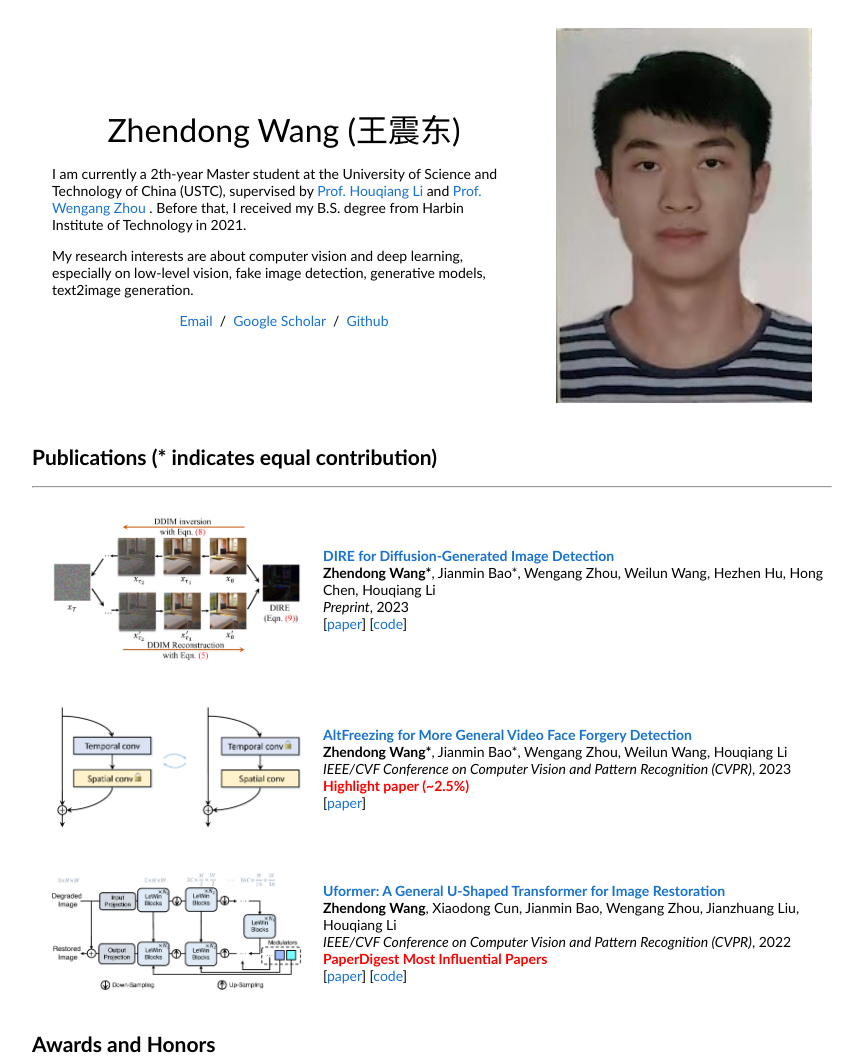
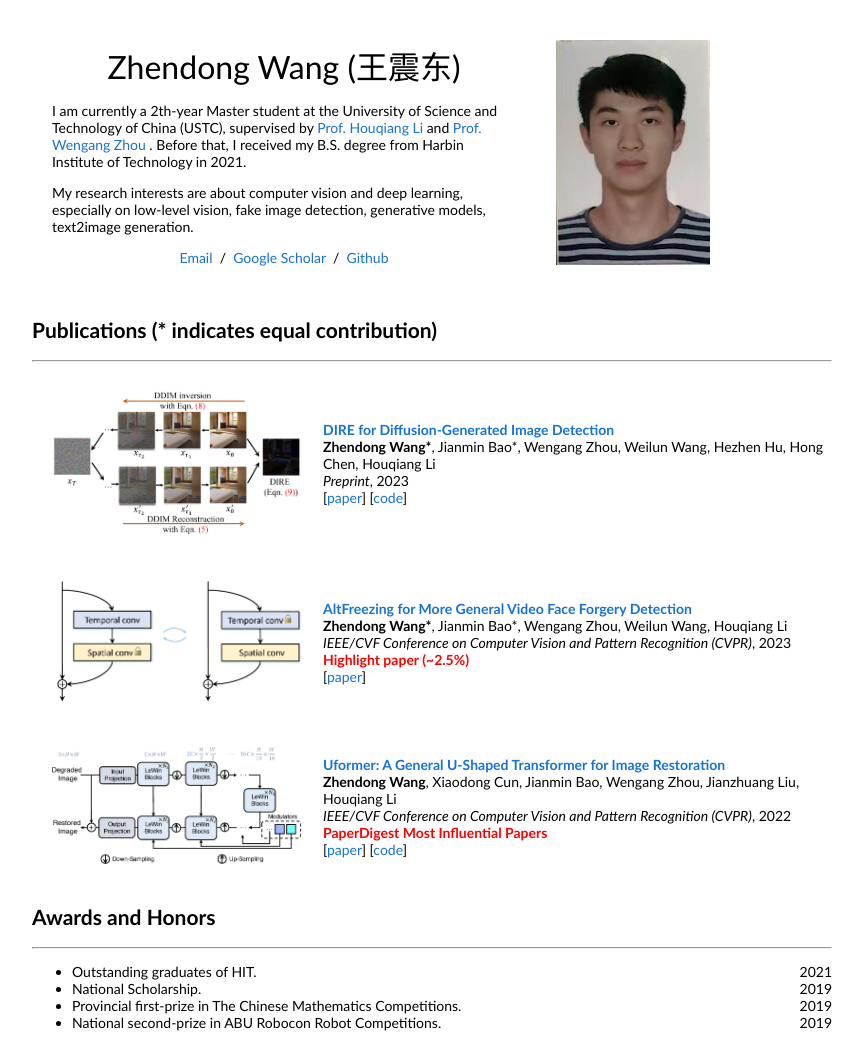
Before and after one commit to ZhendongWang6/zhendongwang6.github.io, a plain HTML site: page index.html in a window 1280 px wide. Shown: the top 1059 px of the page, without its empty margins (208-1071 px from the left). Drawn offline with Linux system fonts and the light colour scheme.

Commit message:
🐞 fix: photo size

```diff
--- a/index.html
+++ b/index.html
@@ -35,8 +35,8 @@
                 <a href="https://github.com/ZhendongWang6">Github</a>
               </p>
             </td>
-            <td style="padding:2.5%;width:40%;max-width:40%">
-              <a href="images/zhendongwang.jpeg"><img style="width:100%;max-width:100%" alt="profile photo" src="images/zhendongwang.jpeg" class="hoverZoomLink"></a>
+            <td style="padding:2.5%;width:100%;max-width:100%">
+              <a href="images/zhendongwang.jpeg"><img style="width:60%;max-width:80%" alt="profile photo" src="images/zhendongwang.jpeg" class="hoverZoomLink"></a>
             </td>
           </tr>
         </tbody></table>
```
